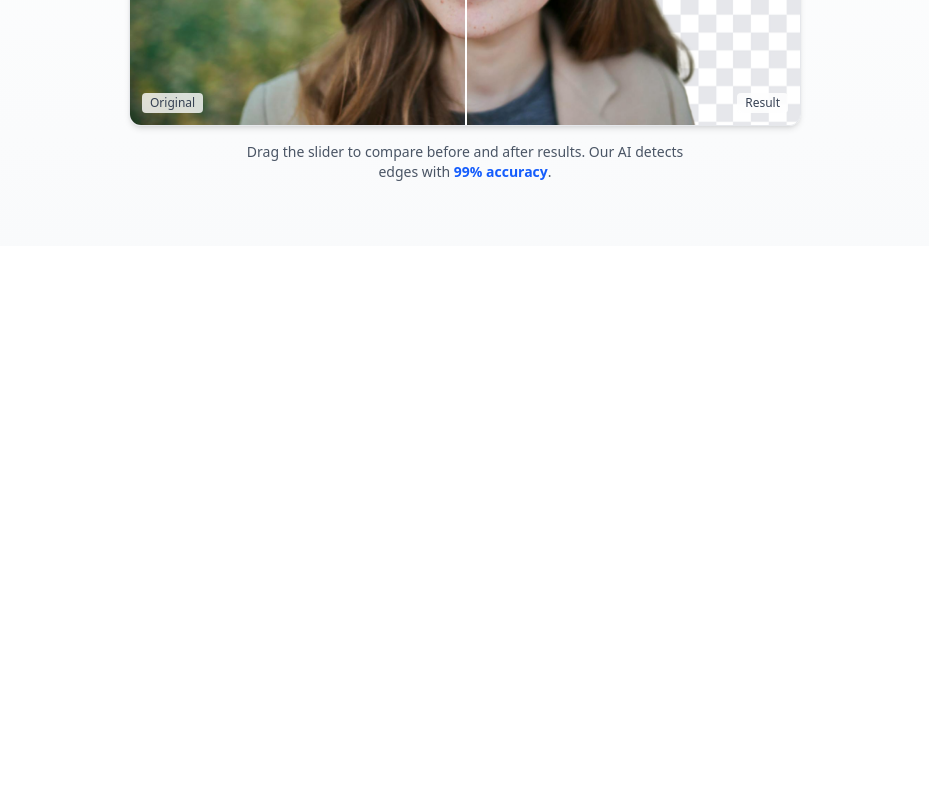
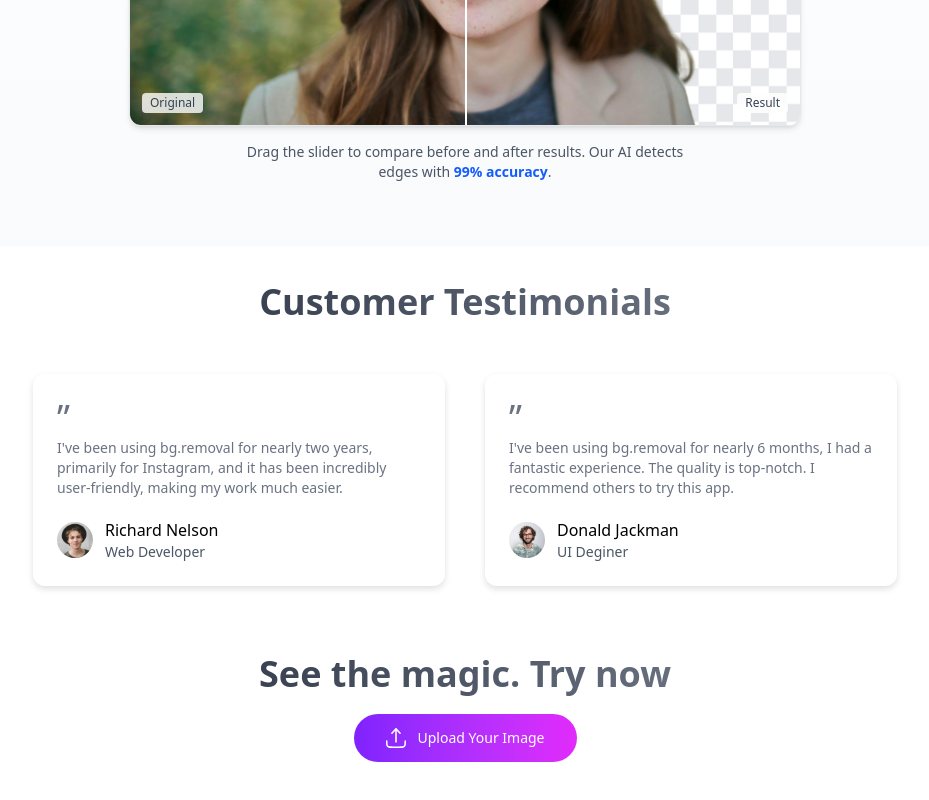
Before and after one commit to sahil25123/bg-removal, a React (Vite) app in the folder frontend/: page / in a window 1280 px wide. Shown: the part 1824-2624 px from the top of the page, without its empty margins (175-1104 px from the left). Before the commit the page ends 2070 px from the top, so only its background shows below. Built offline with nearby package versions, Linux system fonts and the light colour scheme.

Commit message:
Add Testimonials and Upload components to Home page for enhanced user interaction

```diff
--- /dev/null
+++ b/frontend/src/components/testimonials.jsx
@@ -0,0 +1,29 @@
+import React from 'react'
+import { testimonialsData } from '../assets/assets'
+
+const Testimonials = () => {
+  return (
+    <div>
+      {/* Title */}
+      <h1 className='text-center text-2xl md:text-3xl lg:text-4xl mt-4 font-semibold bg-gradient-to-r from-gray-900 to-gray-400 bg-clip-text text-transparent py-5'>Customer Testimonials</h1>
+      <div className="grid grid-cols-1 md:grid-cols-2 gap-10 max-w-4xl mx-auto px-4 py-8">
+        {testimonialsData.map((item,index)=>(
+            <div className='bg-white rounded-xl p-6 drop-shadow-md max-w-lg m-auto hover:scale-105 transition-all duration-700' key={index}>
+                <p className='text-4xl text-gray-500'>”</p>
+                <p className='text-sm text-gray-500'>{item.text}</p>
+                <div className='flex items-center gap-3 mt-5'>
+                    <img className='w-9 rounded-full' src={item.image} alt="" />
+                    <div>
+                        <p className=''>{item.author}</p>
+                        <p className='text-sm text-gray-600'>{item.jobTitle}</p>
+                        </div>
+                    </div>
+
+                </div>
+        ))}
+      </div>
+    </div>
+  )
+}
+
+export default Testimonials
--- /dev/null
+++ b/frontend/src/components/upload.jsx
@@ -0,0 +1,23 @@
+import React, { useContext } from 'react'
+
+import { assets } from '../assets/assets'
+// import { AppContext } from '../context/AppContext'
+
+const Upload = () => {
+//   const {removeBg} =useContext(AppContext)
+  return (
+    <div className='pb-16'>
+        {/* Title*/}
+      <h1 className='text-center text-2xl md:text-3xl lg:text-4xl mt-4 font-semibold bg-gradient-to-r from-gray-900 to-gray-400 bg-clip-text text-transparent py-5'>See the magic. Try now</h1>
+       <div className='text-center mb-24'>
+            <input type='file' accept='image/*' id='upload2'  hidden/>
+            <label className='inline-flex gap-3 px-8 py-3.5 rounded-full cursor-pointer bg-gradient-to-r from-violet-600 to-fuchsia-500 m-auto hover:scale-105 transition-all duration-700' htmlFor='upload2'>
+                <img width={20} src={assets.upload_btn_icon} alt="" />
+                <p className='text-white text-sm'>Upload Your Image</p>
+            </label>
+        </div>
+    </div>
+  )
+}
+
+export default Upload
--- a/frontend/src/pages/home.jsx
+++ b/frontend/src/pages/home.jsx
@@ -2,6 +2,8 @@
 import Header from '../components/Header'
 import Steps from '../components/Steps'
 import BgSlider from '../components/bg-slider'
+import Testimonials from "../components/testimonials"
+import Upload from '../components/upload'
 
 const Home = () => {
   return (
@@ -9,6 +11,8 @@
        <Header/>
        <Steps/>
        <BgSlider/>
+       <Testimonials/>
+       <Upload/>
 
     </div>
   )
```
